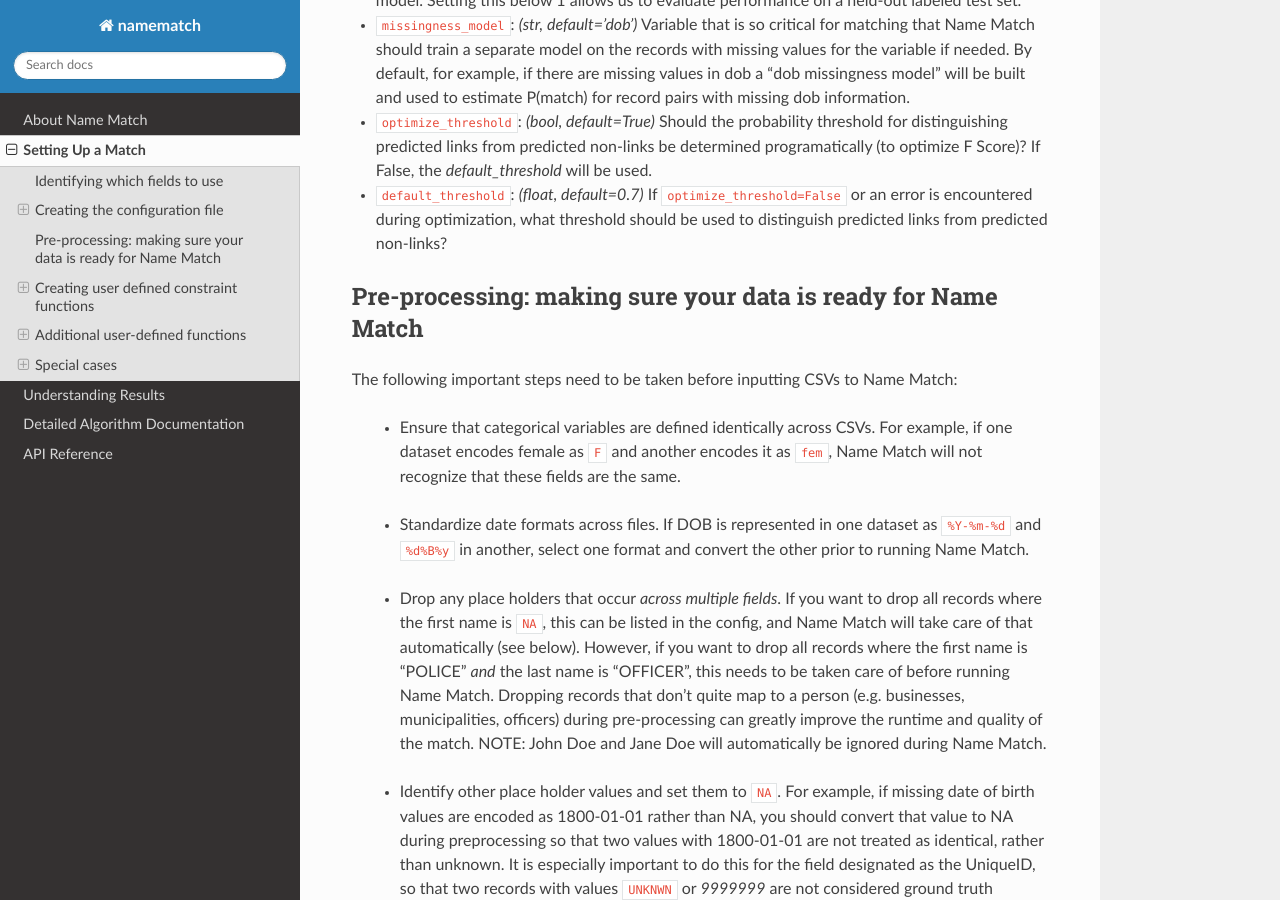
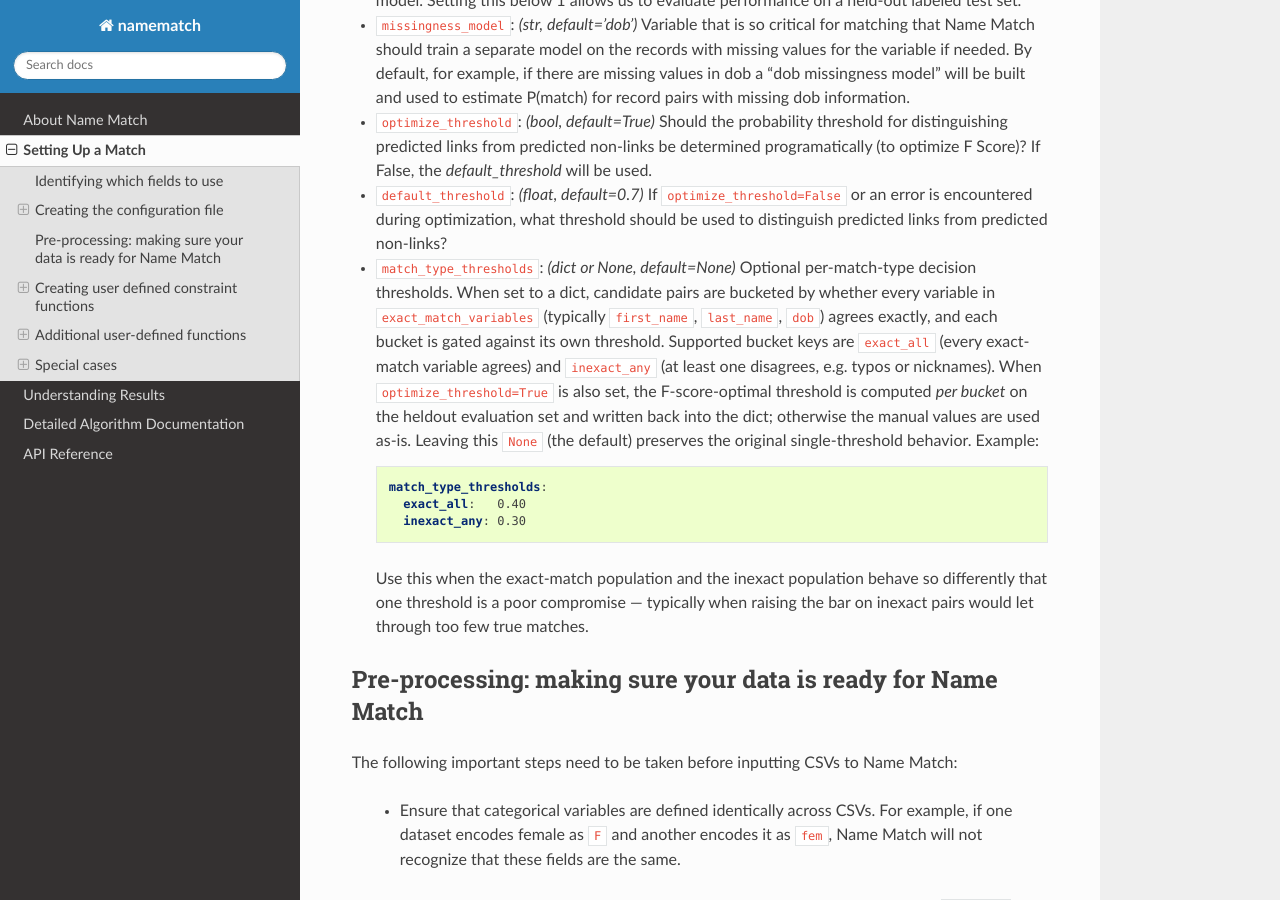
Before and after one commit to urban-labs/namematch, a Sphinx documentation site: the page built from docs/source/match_setup.rst, in a window 1280 px wide and 900 px high, scrolled down 3957 px. Built offline with Sphinx 7.4.7 and the Read the Docs theme 3.1.0, drawn with Linux system fonts in a browser that asks for light colours; formulas are drawn with MathJax 3.

Commit message:
docs(match_type_thresholds): document new parameter
Add reference documentation for `match_type_thresholds` in the two
canonical spots:

- `docs/source/match_setup.rst` gains a bullet under the modeling
  parameters list (placed next to `optimize_threshold` and
  `default_threshold`, which is where users will be reading when they
  decide whether they want per-bucket gating). Explains the two
  supported bucket keys (`exact_all`, `inexact_any`), the interaction
  with `optimize_threshold`, and gives a YAML example. Notes the
  default of `null` preserves existing single-threshold behavior.
- `CHANGELOG.md` gets a matching Unreleased / Added entry summarizing
  what changes across fit_model, predict, and the matching report,
  with a pointer to the docs.

Docs only; no behavior change.

Co-Authored-By: Claude Opus 4.7 (1M context) <noreply@anthropic.com>

```diff
--- a/docs/source/match_setup.rst
+++ b/docs/source/match_setup.rst
@@ -147,6 +147,16 @@ There are a number of different parameters that can be set to configure exactly
 * ``optimize_threshold``: *(bool, default=True)* Should the probability threshold for distinguishing predicted links from predicted non-links be determined programatically (to optimize F Score)? If False, the `default_threshold` will be used.
 
 * ``default_threshold``: *(float, default=0.7)* If ``optimize_threshold=False`` or an error is encountered during optimization, what threshold should be used to distinguish predicted links from predicted non-links?
+
+* ``match_type_thresholds``: *(dict or None, default=None)* Optional per-match-type decision thresholds. When set to a dict, candidate pairs are bucketed by whether every variable in ``exact_match_variables`` (typically ``first_name``, ``last_name``, ``dob``) agrees exactly, and each bucket is gated against its own threshold. Supported bucket keys are ``exact_all`` (every exact-match variable agrees) and ``inexact_any`` (at least one disagrees, e.g. typos or nicknames). When ``optimize_threshold=True`` is also set, the F-score-optimal threshold is computed *per bucket* on the heldout evaluation set and written back into the dict; otherwise the manual values are used as-is. Leaving this ``None`` (the default) preserves the original single-threshold behavior. Example:
+
+  .. code-block:: yaml
+
+      match_type_thresholds:
+        exact_all:   0.40
+        inexact_any: 0.30
+
+  Use this when the exact-match population and the inexact population behave so differently that one threshold is a poor compromise — typically when raising the bar on inexact pairs would let through too few true matches.
 
 
 Pre-processing: making sure your data is ready for Name Match
```
Also changed, not shown: CHANGELOG.md (+12 -0 lines).
